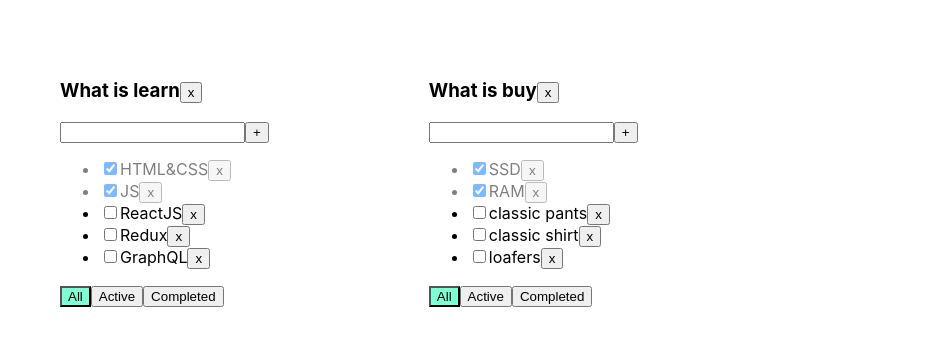
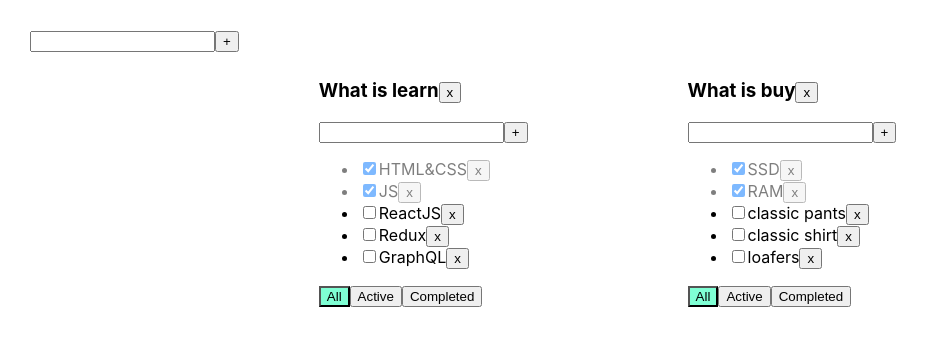
Before and after one commit to Munticaro/1-todolist, a React (Create React App) app: page / in a window 1280 px wide. Shown: the top 346 px of the page, without its empty margins (0-929 px from the left). Built offline with nearby package versions, Linux system fonts and the light colour scheme.

Commit message:
add new AddItem ana Edit

```diff
--- /dev/null
+++ b/src/AddItemForm.tsx
@@ -0,0 +1,36 @@
+import React, {ChangeEvent, KeyboardEvent, useState} from "react";
+
+type AddItemFormProps = {
+    addItem: (title: string) => void
+}
+export const AddItemForm = (props: AddItemFormProps) => {
+    const [title, setTitle] = useState("");
+    const [error, setError] = useState<string | null>(null);
+    const onNewTitleChangeHandler = (e: ChangeEvent<HTMLInputElement>) => {
+        setTitle(e.currentTarget.value)
+    };
+    const onKeyPressHandler = (e: KeyboardEvent<HTMLInputElement>) => {
+        setError(null);
+        if (e.charCode === 13)
+            addTask();
+    }
+    const addTask = () => {
+        if (title.trim() !== '') {
+            props.addItem(title.trim());
+            setTitle("");
+        } else {
+            setError("Its not good!")
+        }
+    }
+    return (
+        <div>
+            <input value={title}
+                   onChange={onNewTitleChangeHandler}
+                   onKeyPress={onKeyPressHandler}
+                   className={error ? "error" : ""}
+            />
+            <button onClick={addTask}>+</button>
+            {error && <div className="error-message">{error}</div>}
+        </div>
+    )
+}
--- a/src/App.tsx
+++ b/src/App.tsx
@@ -2,6 +2,7 @@ import React, {useState} from 'react';
 import './App.css';
 import {TaskType, Todolist} from "./Todolist";
 import {v1} from "uuid";
+import {AddItemForm} from "./AddItemForm";
 
 export type FilterValuesType = "all" | "active" | "completed"
 
@@ -11,24 +12,20 @@ type TodolistType = {
     filter: FilterValuesType
 }
 
+type TasksStateType = {
+    [key: string]: TaskType[]
+}
 
+const todolistsIdOne = v1();
+const todolistsIdTwo = v1();
 function App() {
-    const todolistsIdOne = v1();
-    const todolistsIdTwo = v1();
+
 
     const [todolists, setTodolists] = useState<TodolistType[]>([
-        {
-            id: todolistsIdOne,
-            title: "What is learn",
-            filter: 'all'
-        },
-        {
-            id: todolistsIdTwo,
-            title: "What is buy",
-            filter: 'all'
-        },
+        {id: todolistsIdOne, title: "What is learn", filter: 'all'},
+        {id: todolistsIdTwo, title: "What is buy", filter: 'all'},
     ]);
-    const [tasks, setTasks] = useState({
+    const [tasksObj, setTasks] = useState<TasksStateType>({
         [todolistsIdOne]: [
             {id: v1(), title: "HTML&CSS", isDone: true},
             {id: v1(), title: "JS", isDone: true},
@@ -48,8 +45,8 @@ function App() {
     function removeTasks(todolistId: string, id: string) {
         debugger
         setTasks({
-            ...tasks,
-            [todolistId]: tasks[todolistId].filter(t => t.id !== id)
+            ...tasksObj,
+            [todolistId]: tasksObj[todolistId].filter(t => t.id !== id)
         })
 
     }
@@ -60,25 +57,25 @@ function App() {
             isDone: false
         }
         setTasks({
-            ...tasks, // Расскукожили обьект
+            ...tasksObj, // Расскукожили обьект
             [todolistId]: // Обратились по ID
-                [newTask, ...tasks[todolistId]] // Добавили новую таску в предварительно раскукоженный tasks и обратились по id
+                [newTask, ...tasksObj[todolistId]] // Добавили новую таску в предварительно раскукоженный tasksObj и обратились по id
         })
     }
     const changeStatus = (todolistId: string, taskId: string, isDone: boolean) => {
         setTasks({
-            ...tasks,
-            [todolistId]: tasks[todolistId].map(e => e.id === taskId ? {
+            ...tasksObj,
+            [todolistId]: tasksObj[todolistId].map(e => e.id === taskId ? {
                 ...e,
                 isDone
             } : e)
         })
-        // setTasks({...tasks, [todolistId]: tasks[todolistId].map(el => el.id === taskId ? {...el, isDone} : el)})
-        // let task = tasks.find(t => t.id === taskId);
+        // setTasks({...tasksObj, [todolistId]: tasksObj[todolistId].map(el => el.id === taskId ? {...el, isDone} : el)})
+        // let task = tasksObj.find(t => t.id === taskId);
         // if (task) {
         //     task.isDone = isDone;
         // }
-        // setTasks([...tasks])
+        // setTasks([...tasksObj])
         // события в этой строке (t => t.id === taskId)
         // if (t.id === taskId) {
         //     return true
@@ -99,20 +96,26 @@ function App() {
     }
     const removeTodolist = (todolistId: string) => {
         setTodolists(todolists.filter(tl => tl.id !== todolistId))
-        delete tasks[todolistId];
-        setTasks({...tasks})
+        delete tasksObj[todolistId];
+        setTasks({...tasksObj})
+    }
+    const addTodolist = (title: string) => {
+        let todolist: TodolistType = {id: v1(), filter: "all", title: title}
+        setTodolists([todolist, ...todolists])
+        setTasks({...tasksObj, [todolist.id]: []})
     }
 
     return (
         <div className="App">
+            <AddItemForm addItem={addTodolist}  />
             {
                 todolists.map(tl => {
-                    let tasksForTodolist = tasks[tl.id];
+                    let tasksForTodolist = tasksObj[tl.id];
                     if (tl.filter === "completed") {
-                        tasksForTodolist = tasks[tl.id].filter(t => t.isDone); /// isDone === true
+                        tasksForTodolist = tasksObj[tl.id].filter(t => t.isDone); /// isDone === true
                     }
                     if (tl.filter === "active") {
-                        tasksForTodolist = tasks[tl.id].filter(t => !t.isDone); /// isDone === false
+                        tasksForTodolist = tasksObj[tl.id].filter(t => !t.isDone); /// isDone === false
                     }
                     return <Todolist
                         key={tl.id}
--- /dev/null
+++ b/src/EditableSpan.tsx
@@ -0,0 +1,23 @@
+import React, {ChangeEvent, useState} from "react";
+
+type EditableSpanType = {
+    title: string
+}
+export const EditableSpan = (props: EditableSpanType) => {
+    let [editMode, setEditMode] = useState(false)
+    let [title, setTitle] = useState('')
+    const activateEditMode = () => {
+        setEditMode(true)
+        setTitle(props.title)
+    };
+    const activateViewMode = () => {
+        setEditMode(false)
+
+    };
+    const onChangeTitleHandler = (e: ChangeEvent<HTMLInputElement>) => setTitle(e.currentTarget.value)
+    return (
+        editMode
+            ? <input value={title} onChange={onChangeTitleHandler} onBlur={activateViewMode} autoFocus/>
+            : <span onDoubleClick={activateEditMode}>{props.title}</span>
+    )
+}
--- a/src/Todolist.tsx
+++ b/src/Todolist.tsx
@@ -1,7 +1,7 @@
-import React, {ChangeEvent, KeyboardEvent, useState} from "react";
+import React, {ChangeEvent} from "react";
 import {FilterValuesType} from "./App";
-import {Simulate} from "react-dom/test-utils";
-import error = Simulate.error;
+import {AddItemForm} from "./AddItemForm";
+import {EditableSpan} from "./EditableSpan";
 
 export type TaskType = {
     id: string,
@@ -16,38 +16,23 @@ type PropsType = {
     tasks: TaskType[]
     removeTasks: (id: string, todolistId: string) => void
     changeFilter: (todolistId: string, value: FilterValuesType) => void
-    addTask: (title: string, todolistId: string) => void
+    addTask: (todolistId: string, title: string,) => void
     changeTaskStatus: (taskId: string, todolistId: string, isDone: boolean) => void
     filter: FilterValuesType
     removeTodolist: (todolistId: string) => void
 }
 
 export const Todolist = (props: PropsType) => {
-    const [title, setTitle] = useState("");
-    const [error, setError] = useState<string | null>(null);
-
-    const addTask = () => {
-        if (title.trim() !== '') {
-            props.addTask(props.id ,title.trim());
-            setTitle("");
-        } else {
-            setError("Its not good!")
-        }
-    }
-    const onNewTitleChangeHandler = (e: ChangeEvent<HTMLInputElement>) => {
-        setTitle(e.currentTarget.value)
-
-    };
-    const onKeyPressHandler = (e: KeyboardEvent<HTMLInputElement>) => {
-        setError(null);
-        if (e.charCode === 13)
-            addTask();
-    }
     const onAllClickHandler = () => props.changeFilter(props.id, "all")
     const onCompletedClickHandler = () => props.changeFilter(props.id, "completed")
     const onActiveClickHandler = () => props.changeFilter(props.id, "active")
     const removeTodolist = () => {
         props.removeTodolist(props.id)
+    }
+
+    const addTask = (title: string) => {
+        props.addTask(props.id, title)
+
     }
 
     return (
@@ -57,15 +42,7 @@ export const Todolist = (props: PropsType) => {
                     {props.title}
                     <button onClick={removeTodolist}>x</button>
                 </h3>
-                <div>
-                    <input value={title}
-                           onChange={onNewTitleChangeHandler}
-                           onKeyPress={onKeyPressHandler}
-                           className={error ? "error" : ""}
-                    />
-                    <button onClick={addTask}>+</button>
-                    {error && <div className="error-message" >{error}</div>}
-                </div>
+                <AddItemForm addItem={addTask} />
                 <ul>
                     {props.tasks.map(t => {
                         const onRemoveHandler = () => props.removeTasks(props.id, t.id)
@@ -78,7 +55,7 @@ export const Todolist = (props: PropsType) => {
                                     type="checkbox"
                                     onChange={onChangeHandler}
                                     checked={t.isDone}/>
-                                <span>{t.title}</span>
+                                <EditableSpan title={t.title}/>
                                 <button onClick={onRemoveHandler}>x</button>
                             </li>
                         )
```
